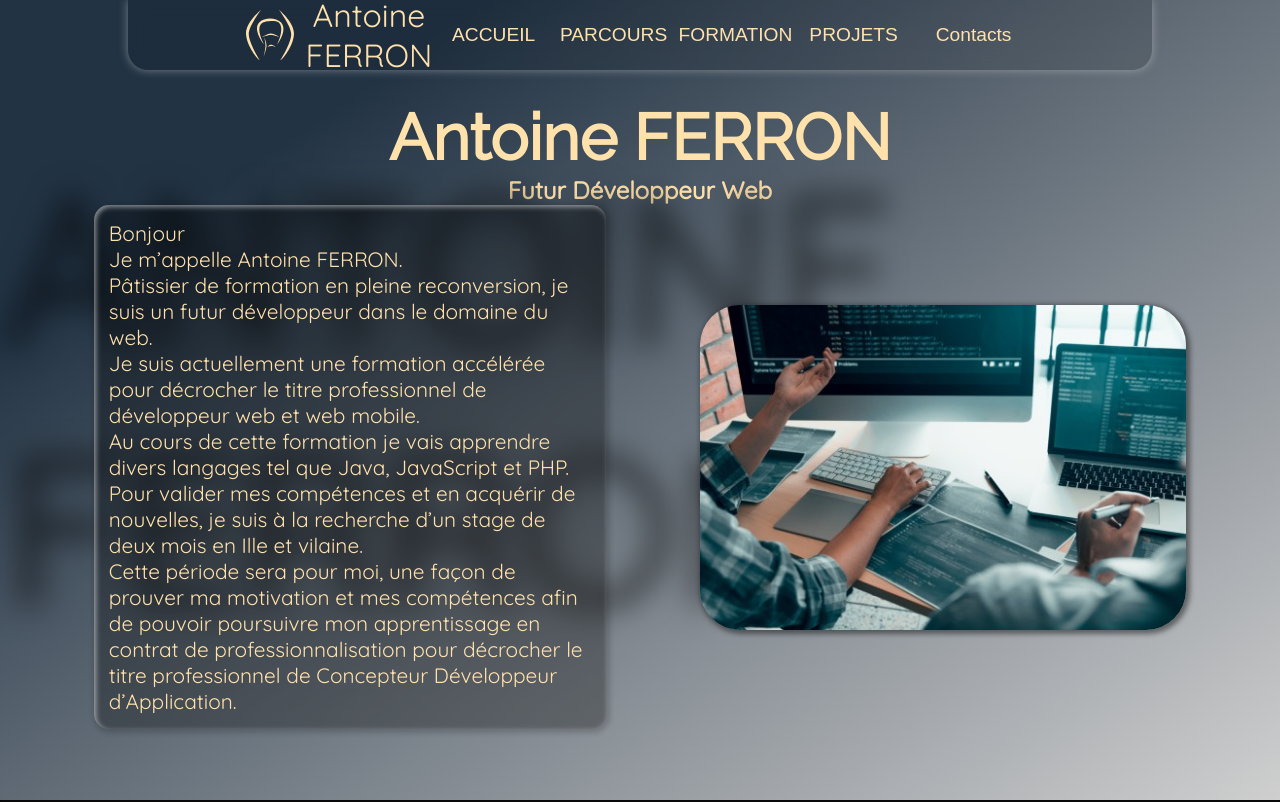
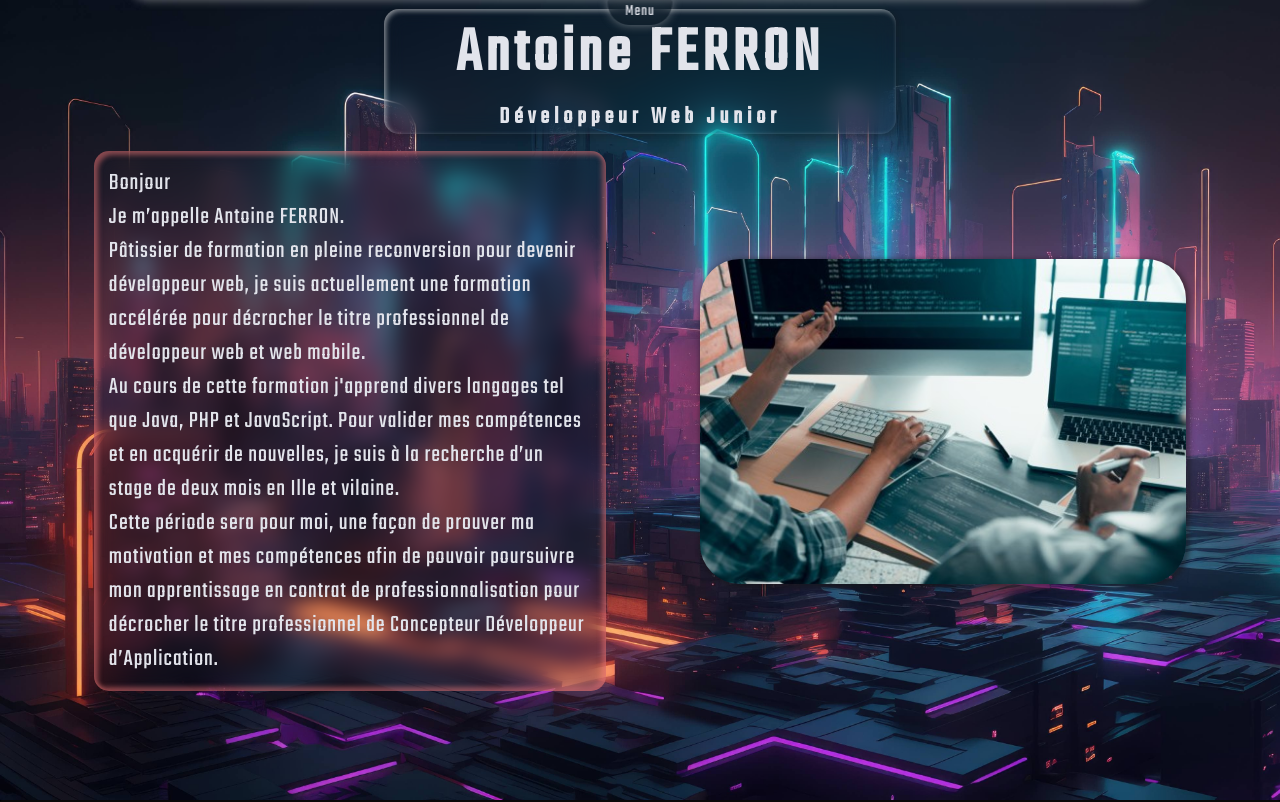
Before and after one commit to Brextiar/portfolio, a website: page index.html in a window 1280 px wide. Shown: the top 802 px of the page. Drawn offline with Linux system fonts and the light colour scheme; a web font is replaced by a local one.

Commit message:
style ok

```diff
--- a/index.html
+++ b/index.html
@@ -7,13 +7,12 @@
     <link rel="stylesheet" href="styles.css">
     <link rel="preconnect" href="https://fonts.googleapis.com">
     <link rel="preconnect" href="https://fonts.gstatic.com" crossorigin>
-    <link href="https://fonts.googleapis.com/css2?family=Quicksand&family=Raleway&family=Sono:wght@400;600&display=swap" rel="stylesheet">
+    <link href="https://fonts.googleapis.com/css2?family=Raleway&family=Sono:wght@400;600&family=Teko&display=swap" rel="stylesheet">
 </head>
 <body>
     <header>
         <nav>
             <div class="nav-logo">
-                <img src="./images/test.svg" class="img" alt="">
                 <span>Antoine FERRON</span>
             </div>
             <div class="nav-link">
@@ -22,22 +21,23 @@
                     <li><a href="#" class="link">PARCOURS</a></li>
                     <li><a href="#" class="link">FORMATION</a></li>
                     <li><a href="#" class="link">PROJETS</a></li>
-                    <li><a href="#" class="link">Contacts</a></li>
+                    <li><a href="#" class="link">CONTACTS</a></li>
                 </ul>
             </div>
         </nav>
     </header>
     <section class="home-section" id="home">
-        <div class="title">
-            <h1>Antoine FERRON </h1>
-            <h2>Futur Développeur Web</h2>
+            <div class="title">
+                <div class="title-background">
+                <h1>Antoine FERRON </h1>
+                <h2>Développeur Web Junior</h2>
+            </div>
         </div>
         <div class="home-content">
             <p>Bonjour </p>
             <p>Je m’appelle Antoine FERRON. </p>
-            <p>Pâtissier de formation en pleine reconversion, je suis un futur développeur dans le domaine du web. </p>
-            <p>Je suis actuellement une formation accélérée pour décrocher le titre professionnel de développeur web et web mobile. </p>
-            <p>Au cours de cette formation je vais apprendre divers langages tel que Java, JavaScript et PHP. Pour valider mes compétences et en acquérir de nouvelles, je suis à la recherche d’un stage de deux mois en Ille et vilaine. </p>
+            <p>Pâtissier de formation en pleine reconversion pour devenir développeur web, je suis actuellement une formation accélérée pour décrocher le titre professionnel de développeur web et web mobile. </p>
+            <p>Au cours de cette formation j'apprend divers langages tel que Java, PHP et JavaScript. Pour valider mes compétences et en acquérir de nouvelles, je suis à la recherche d’un stage de deux mois en Ille et vilaine. </p>
             <p>Cette période sera pour moi, une façon de prouver ma motivation et mes compétences afin de pouvoir poursuivre mon apprentissage en contrat de professionnalisation pour décrocher le titre professionnel de Concepteur Développeur d’Application.</p>
         </div>
         <div class="home-img">
--- a/styles.css
+++ b/styles.css
@@ -3,8 +3,9 @@
     margin: 0;
     padding: 0;
     box-sizing: border-box;
-    color: #ffe1ac;
-    font-family: 'Quicksand', sans-serif;
+    color: #e2e4eb;
+    font-family: 'Teko', sans-serif;
+    letter-spacing: 1px;
 }
 
 body {
@@ -26,7 +27,9 @@ header {
     left: 50%;
     transform: translateX(-50%);
     width: 80%;
+    top: -70px;
     z-index: 6000;
+    transition: top .3s ease-in-out;
 }
 
 nav {
@@ -35,10 +38,30 @@ nav {
     box-shadow: 0 0 10px rgba(207,207,207,.5);
     border-radius: 0 0 20px 20px;
     height: 70px;
-    justify-content: space-between;
+    justify-content: space-around;
     display: flex;
-    padding: 0 20px;
     width: 100%;
+    position: relative;
+
+}
+
+header:hover {
+    top: 0;
+}
+
+header::before {
+    content: "Menu";
+    height: 25px;
+    width: 65px;
+    border-radius: 10px 12px 160px 160px / 11px 13px 170px 170px;
+    background-color: rgba(0, 0, 0, .1);
+    backdrop-filter: blur(10px);
+    box-shadow: 0 0 10px rgba(207,207,207,.5);
+    position: absolute;
+    top: 70px;
+    left: 50%;
+    transform: translateX(-50%);
+    text-align: center;
 }
 
 .nav-logo {
@@ -76,7 +99,6 @@ nav {
 
 .link {
     text-decoration: none;
-    font-family: 'Sono', sans-serif;
     font-size: 1.2rem;
 }
 .link:hover {
@@ -85,7 +107,8 @@ nav {
 
 .home-section {
     align-items: center;
-    background: linear-gradient(326deg, #cfcfcf 0%, #223344 80%);
+    background-image: url(./images/background.jpeg);
+    background-size: cover;
     display: flex;
     flex-wrap: wrap;
     height: 100dvh;
@@ -101,38 +124,54 @@ nav {
     display: block;
     position: absolute;
     color: transparent;
-    text-shadow: 0 0 30px rgba(0,0,0,.5);
+    text-shadow: 0 0 30px rgba(0,0,0,.3);
     z-index: 0;
 }
 
 .home-content {
-    background: rgba(0, 0, 0, .3);
+    background: rgba(203, 113, 236, 0);
     backdrop-filter: blur(10px);
-    box-shadow: 2px 2px 5px 2px rgba(19,19,19,.2),
-                2px 2px 5px #ffffff80 inset;
+    box-shadow: 4px 4px 5px #f5797980 inset,
+                -4px -4px 5px #f5797980 inset;
     border-radius: 15px;
     margin-bottom: 100px;
     padding: 15px;
     width: 40%;
 }
+
 .title {
+    display: flex;
+    justify-content: center;
+    width: 100%;
+    z-index: 200;
+
+}
+
+.title-background {
     align-items: center;
     display: flex;
     flex-direction: column;
-    margin-top: 100px;
-    width: 100%;
+    background: rgba(203, 113, 236, 0);
+    backdrop-filter: blur(10px);
+    box-shadow: 2px 2px 5px 2px rgba(19,19,19,.2),
+                2px 2px 5px #ffffff80 inset;
+    border-radius: 15px;
+    width: 40%;
 }
+
+.title h2 {
+    letter-spacing: 5px;
+}
+
 h1 {
     display: block;
-    font-family: 'Raleway', sans-serif;
+    letter-spacing: 5px;
     font-size: 4rem;
-
-
     text-align: center;
 }
 
 .home-content p {
-    font-size: 1.3rem;
+    font-size: 1.5rem;
 }
 
 .home-img {
```
Also changed, not shown: images/background.jpeg (added).
